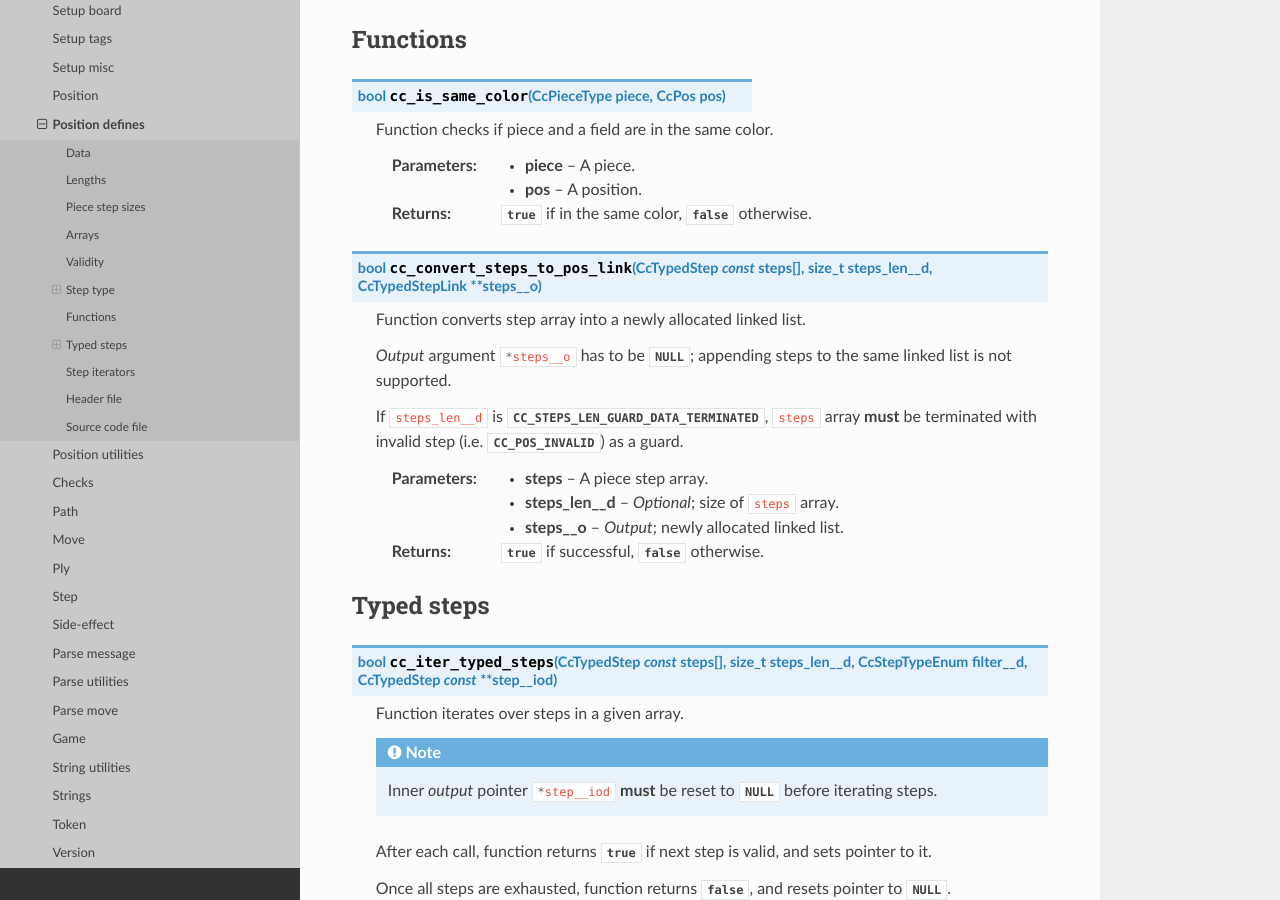
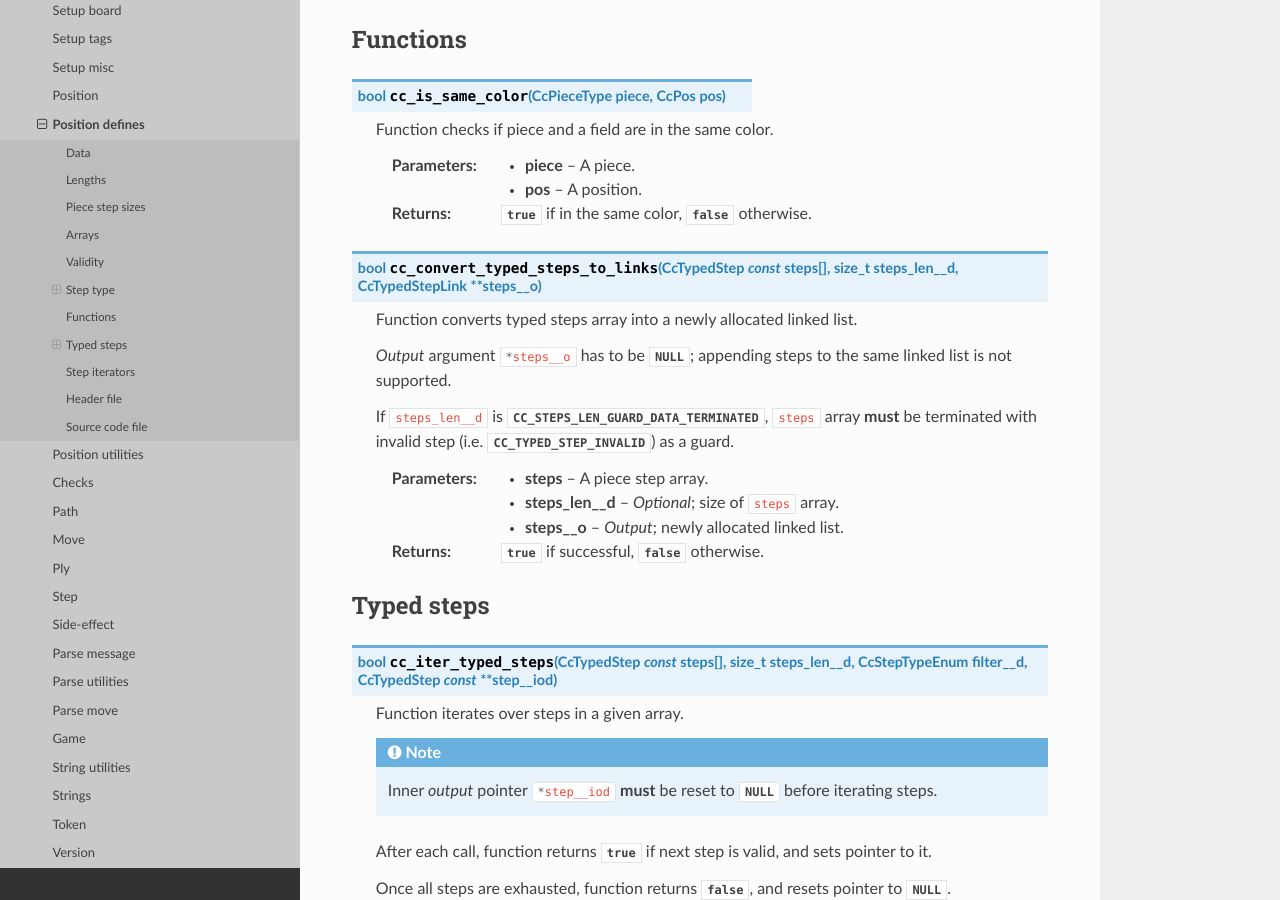
Before and after one commit to mmlacak/crochess, a Sphinx documentation site: the page built from docs/source/libcc/ccposdefs.rst, in a window 1280 px wide and 900 px high, scrolled down 12341 px. Built offline with Sphinx 7.4.7 and the Read the Docs theme 3.1.0, drawn with Linux system fonts in a browser that asks for light colours.

Commit message:
Renamed func, fixed docs.

```diff
--- a/docs/source/conf.py
+++ b/docs/source/conf.py
@@ -26,10 +26,10 @@ copyright = '2021, Mario Mlačak'
 author = 'Mario Mlačak'
 
 # The short X.Y version
-version = "0.0.1.81:1260+20250113.192603"   # docs-new-lib-short-version-major-minor-feature-commit+meta~breaks-place-marker
+version = "0.0.1.82:1261+20250115.034351"   # docs-new-lib-short-version-major-minor-feature-commit+meta~breaks-place-marker
 
 # The full version, including alpha/beta/rc tags
-release = "0.0.1.81:1260+20250113.192603"   # docs-new-lib-full-version-major-minor-feature-commit+meta~breaks-place-marker
+release = "0.0.1.82:1261+20250115.034351"   # docs-new-lib-full-version-major-minor-feature-commit+meta~breaks-place-marker
 
 
 # -- General configuration ---------------------------------------------------
--- a/docs/source/libcc/ccposdefs.rst
+++ b/docs/source/libcc/ccposdefs.rst
@@ -679,16 +679,16 @@ Functions
     :param pos: A position.
     :returns: :c:data:`true` if in the same color, :c:data:`false` otherwise.
 
-.. c:function:: bool cc_convert_steps_to_pos_link( CcTypedStep const steps[], size_t steps_len__d, CcTypedStepLink ** steps__o )
+.. c:function:: bool cc_convert_typed_steps_to_links( CcTypedStep const steps[], size_t steps_len__d, CcTypedStepLink ** steps__o )
 
-    Function converts step array into a newly allocated linked list.
+    Function converts typed steps array into a newly allocated linked list.
 
     *Output* argument :c:`*steps__o` has to be :c:data:`NULL`; appending
     steps to the same linked list is not supported.
 
     If :c:`steps_len__d` is :c:macro:`CC_STEPS_LEN_GUARD_DATA_TERMINATED`,
     :c:`steps` array **must** be terminated with invalid step
-    (i.e. :c:macro:`CC_POS_INVALID`) as a guard.
+    (i.e. :c:macro:`CC_TYPED_STEP_INVALID`) as a guard.
 
     :param steps: A piece step array.
     :param steps_len__d: *Optional*; size of :c:`steps` array.
```
Also changed, not shown: README.md (+2 -2 lines), 5 other files.
